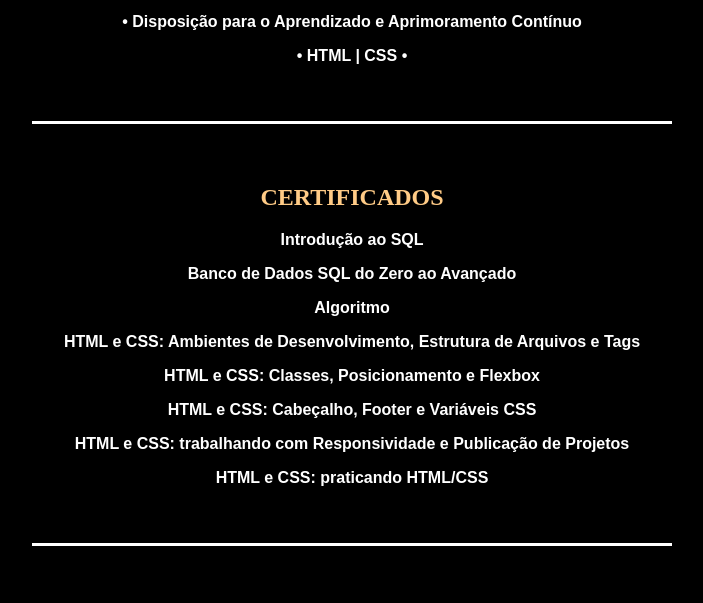
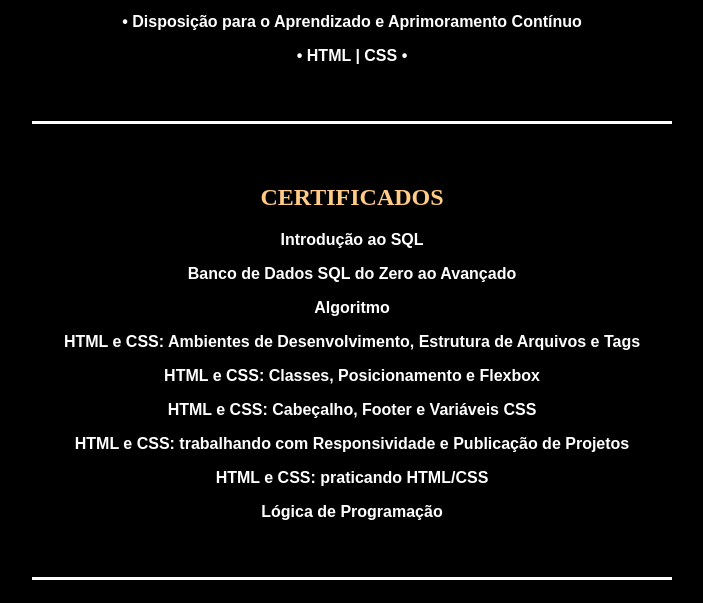
Before and after one commit to davivieirasz/meu-portfolio, a plain HTML site: page index.html in a window 1280 px wide. Shown: the part 1967-2570 px from the top of the page, without its empty margins (288-991 px from the left). Drawn offline with Linux system fonts and the light colour scheme.

Commit message:
Update index.html
Adicionado um novo certificado.

```diff
--- a/index.html
+++ b/index.html
@@ -101,6 +101,8 @@
         <p><a href="https://cursos.alura.com.br/certificate/d9843a9a-db12-4de4-b36b-59713f5f05e4?lang=pt_BR" target="_blank"><strong>HTML e CSS: Cabeçalho, Footer e Variáveis CSS</strong></a></p>
         <p><a href="https://cursos.alura.com.br/certificate/9bea7bdf-9d1d-402b-ad39-5108ba652d5f?lang=pt_BR" target="_blank"><strong>HTML e CSS: trabalhando com Responsividade e Publicação de Projetos</strong></a></p>
         <p><a href="https://cursos.alura.com.br/certificate/c1ed7bb4-22c4-4b0c-86d8-0ed081d7d019?lang=pt_BR" target="_blank"><strong>HTML e CSS: praticando HTML/CSS</strong></a></p>
+        <p><a href="https://cursos.betrybe.com/certificates/b1kRel" target="_blank"><strong>Lógica de Programação</strong></a></p>
+
         </div>
     </section>
 
```
